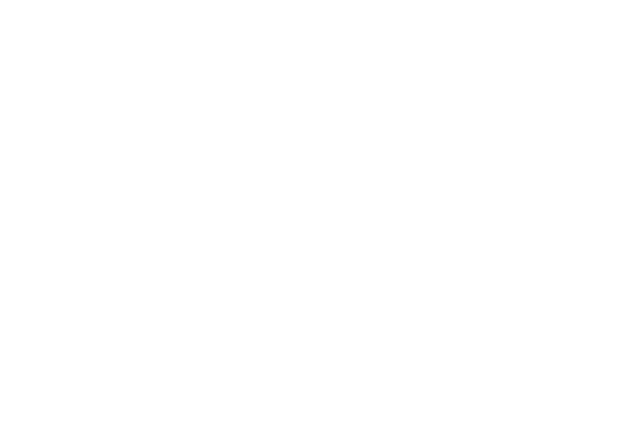
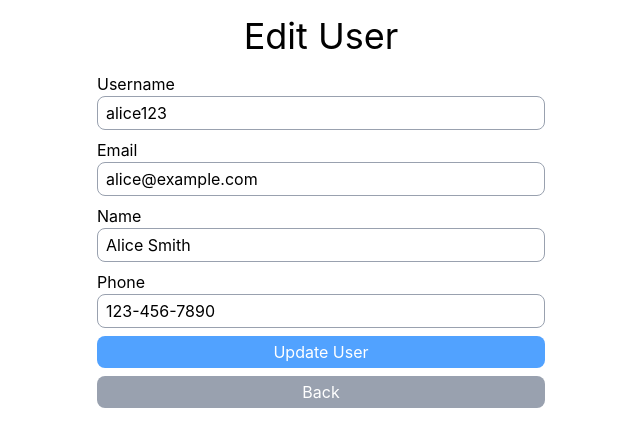
Before and after one commit to ralphreevencarandang/react-crud, a React (Vite) app: page /update/1 in a window 1280 px wide. Before the commit this address had no page. Shown: the top 446 px of the page, without its empty margins (319-959 px from the left). Built offline with nearby package versions, Linux system fonts and the light colour scheme; data requests are answered from the project's data file.

Commit message:
Update Function

```diff
--- a/src/App.jsx
+++ b/src/App.jsx
@@ -13,7 +13,7 @@ function App() {
           <Routes>
               <Route path='/' element={<Home/>}/>
               <Route path='/create' element={<CreateUser/>}/>
-              <Route path='/update' element={<UpdateUser/>}/>
+              <Route path='/update/:id' element={<UpdateUser/>}/>
               <Route path='/view/:id' element={<ViewUser/>}/>
 
           </Routes>
--- a/src/pages/Home.jsx
+++ b/src/pages/Home.jsx
@@ -9,9 +9,6 @@ const Home = () => {
     const [loading, setLoading] = useState(false);
 
     useEffect(()=>{
-        fetchUser();
-    }, []);
-
         const fetchUser = async()=>{
             setLoading(true)
             try {
@@ -24,6 +21,10 @@ const Home = () => {
                 setLoading(false)
             }
         }
+        fetchUser();
+    }, []);
+
+
 
     const hanldeDelete = async (id)=>{
         const confirmDelete = confirm('Are you sure you want to delete this record? ');
@@ -46,8 +47,7 @@ const Home = () => {
                     <h1 className="text-2xl font-semibold p-4">List of Users</h1>
                     <Link to='/create' className="border-1 px-2 py-1 rounded-lg border-slate-400 ">Add User</Link>
                 </div>
-                {loading ?
-                (<Spinner/>)  : (errorMessage ? <p>{errorMessage}</p> :
+
                     <table className="bg-white rounded-lg shadow w-full">
                         <thead>
                             <tr className="bg-gray-200 text-gray-700 text-left text-sm uppercase">
@@ -69,7 +69,7 @@ const Home = () => {
                                 <td className="px-4 py-2">{d.phone}</td>
                                 <td className="flex justify-center items-center gap-3 px-4 py-2">
                                     <Link to={`/view/${d.id}`} className="bg-blue-300 text-white px-2 rounded-lg">View</Link>
-                                    <Link className="bg-yellow-300 text-white px-2 rounded-lg">Edit</Link>
+                                    <Link to={`/update/${d.id}`} className="bg-yellow-300 text-white px-2 rounded-lg">Edit</Link>
                                     <button className="bg-red-300 text-white px-2 rounded-lg" onClick={()=> hanldeDelete(d.id)}>Delete</button>
 
                                 </td>
@@ -77,7 +77,7 @@ const Home = () => {
                             )}
                         </tbody>
                     </table>
-                )}
+
             </div>
         </div>
     );
--- a/src/pages/UpdateUser.jsx
+++ b/src/pages/UpdateUser.jsx
@@ -1,7 +1,135 @@
+import { useParams } from "react-router";
+import { useState, useEffect } from "react";
+import { useNavigate } from "react-router";
+import Button from "../component/Button";
+import axios from '../axios';
+import {  toast } from 'react-toastify';
 const UpdateUser = ()=>{
+
+    const [error, setError] =  useState({
+        username:"",
+        email:'',
+        name:'',
+        phone:''
+    });
+    const [values, setValues] =  useState({
+        username:"",
+        email:'',
+        name:'',
+        phone:''
+    });
+
+    const {id} = useParams();
+    const navigate = useNavigate();
+
+    useEffect(()=>{
+        const fetchUser = async ()=>{
+            try{
+                const res = await axios.get(`/users/${id}`);
+                setValues(res.data)
+                console.log(res.data)
+            }catch(error){
+                console.log(error)
+                setError(error.message)
+            }
+        }
+        fetchUser();
+    }, []);
+
+    const handleSubmit = async(e)=>{
+        e.preventDefault();
+
+        const confirmUpdate = confirm('Are you want to sure to update this record? ');
+
+        if(values.username == ''){
+            setError({...values, username:'Please enter username'});
+        }else if(values.email == ''){
+            setError({...values, email:'Please enter email'})
+        }else if(values.name == ''){
+            setError({...values, name:'Please enter name'})
+        }else if(values.phone == ''){
+            setError({...values, phone:'Please enter phone'})
+        }
+        else{
+
+            if(confirmUpdate){
+                try{
+                    const res = await  axios.put(`/users/${id}`, values);
+
+                    navigate('/')
+                    toast.success('User Updated');
+                }catch(error){
+                    toast.error('Failed to update user');
+                    console.log(error)
+                }
+
+            }
+
+        }
+    }
+
+
+
+
     return (
         <>
-            <h1>UpdateUser</h1>
+           <div className="flex flex-col justify-center items-center px-5 ">
+            <h1 className="text-4xl p-4">Edit User</h1>
+            <div className="w-full max-w-md  ">
+                <form onSubmit={handleSubmit}>
+                    <div className="mb-2">
+                        <label>Username</label> <br />
+                        <input type="text" className="border-1 border-gray-400 rounded-lg w-full py-1 px-2" onChange={(e)=>{
+                            setValues({...values, username: e.target.value})
+                            setError({...error, username:''})
+                        }
+                        } value={values.username}/>
+
+                        {values.username ? '' : <p className="text-xs text-red-600">{error.username}</p>}
+
+                    </div>
+                    <div className="mb-2">
+                        <label>Email</label> <br />
+                        <input type="email" className="border-1 border-gray-400 rounded-lg w-full py-1 px-2" onChange={(e)=>{
+                            setValues({...values, email: e.target.value})
+                            setError({...error, email:''})
+                    }} value={values.email}/>
+                        {values.email ? '' : <p className="text-xs text-red-600">{error.email}</p>}
+
+
+                    </div>
+                    <div className="mb-2">
+                        <label>Name</label> <br />
+                        <input type="text" className="border-1 border-gray-400 rounded-lg w-full py-1 px-2" onChange={(e)=>{
+                            setValues({...values, name:e.target.value})
+                            setError({...error, name:''})
+
+                            }} value={values.name}/>
+                        {values.name ? '' : <p className="text-xs text-red-600">{error.name}</p>}
+
+                    </div>
+                    <div className="mb-2">
+                        <label>Phone</label> <br />
+                        <input type="text" className="border-1 border-gray-400 rounded-lg w-full py-1 px-2" onChange={(e)=>{
+                            setValues({...values, phone:e.target.value})
+                            setError({...error, phone:''})
+
+                            }} value={values.phone}/>
+                        {values.phone ? '' : <p className="text-xs text-red-600">{error.phone}</p>}
+
+                    </div>
+
+                    <div className="mb-2">
+                        <Button label='Update User' type='submit'/>
+                    </div>
+                    <div className="mb-2">
+                        <Button label='Back'backgroundColor="bg-gray-400" onClick={()=> {navigate('/')}} />
+                    </div>
+                </form>
+
+
+            </div>
+        </div>
         </>
     );
 }
```
Lines whose indentation alone changed are shown as unchanged.
